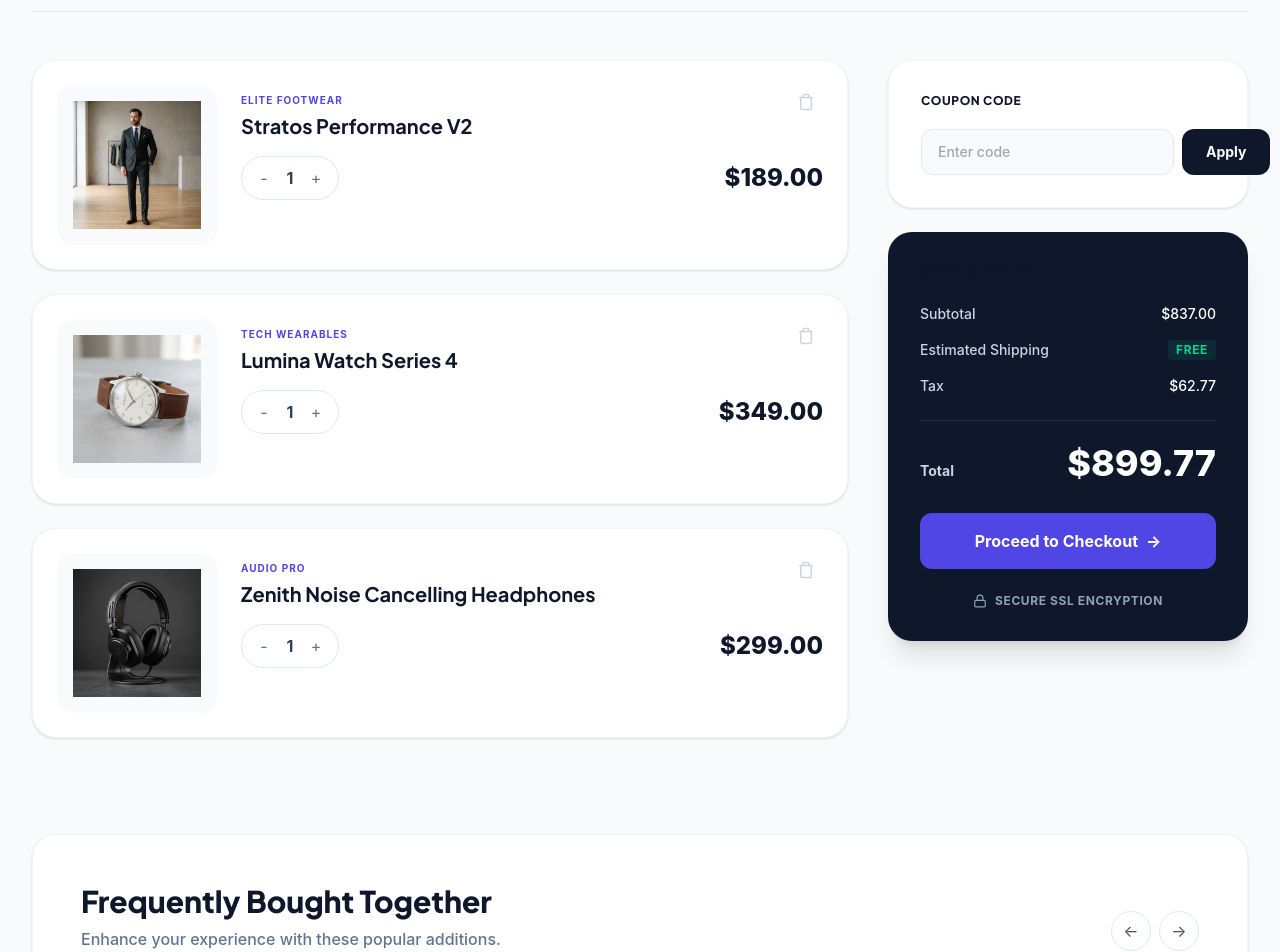
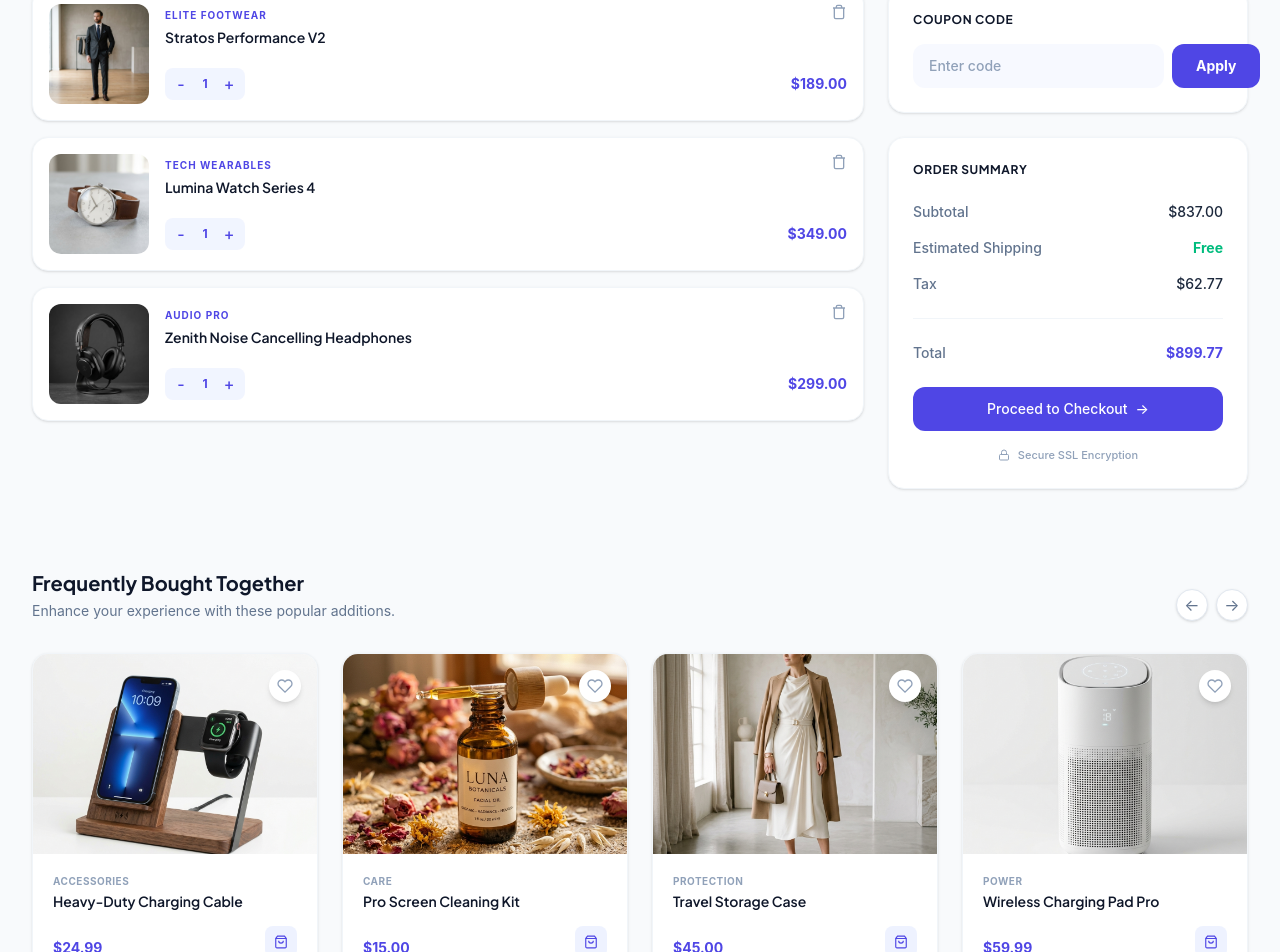
Before and after one commit to swapnilhpatil/react-ecommerce-shopping-spa-app, a Next.js app: page /cart in a window 1280 px wide. Shown: the part 257-1209 px from the top of the page. Built offline with nearby package versions, Linux system fonts and the light colour scheme.

Commit message:
ui(cart/catalog): restyle cart layout and fix image fit across all cards

```diff
--- a/src/app/cart/page.tsx
+++ b/src/app/cart/page.tsx
@@ -6,7 +6,7 @@ import React, { useState } from 'react';
 import Link from 'next/link';
 import { MOCK_CART_ITEMS, MOCK_FBT_ITEMS } from '../../constants/products';
 import { Product } from '../../types/product';
-import { TrashIcon, LockIcon, PlusIcon, CloseIcon } from '../../components/icons';
+import { TrashIcon, LockIcon, PlusIcon, CloseIcon, HeartIcon, CartIcon } from '../../components/icons';
 
 /**
  * Cart page for viewing and managing items before checkout.
@@ -36,39 +36,39 @@ export default function Cart() {
       <Header />
 
       <div className="container max-w-[1200px] py-12 md:py-20">
-        <div className="mb-12 border-b border-slate-200 pb-6">
-          <h1 className="font-heading text-4xl md:text-5xl font-extrabold text-slate-900 mb-2 tracking-tight">Your Shopping Bag</h1>
-          <p className="text-slate-500 text-lg font-medium">There are {items.length} items in your cart.</p>
+        <div className="mb-8">
+          <h1 className="text-lg font-semibold text-slate-700 mb-1">Your Shopping Bag</h1>
+          <p className="text-slate-500 text-sm">There are {items.length} items in your cart.</p>
         </div>
 
         {items.length > 0 ? (
-          <div className="grid grid-cols-1 lg:grid-cols-[1fr_360px] gap-10 items-start">
+          <div className="grid grid-cols-1 lg:grid-cols-[1fr_360px] gap-6 items-start">
             {/* Cart Items List */}
-            <div className="flex flex-col gap-6">
+            <div className="flex flex-col gap-4">
               {items.map(item => (
-                <div key={item.id} className="bg-white rounded-3xl p-4 md:p-6 flex flex-col sm:flex-row items-center sm:items-start gap-6 border border-slate-100 shadow-sm relative group transition-shadow hover:shadow-md">
-                  <div className="w-full sm:w-[160px] h-[160px] bg-slate-50 rounded-2xl flex items-center justify-center shrink-0">
-                    <img src={item.image} alt={item.name} className="max-w-[80%] max-h-[80%] object-contain" />
+                <div key={item.id} className="bg-white rounded-2xl p-4 flex gap-4 border border-slate-100 shadow-sm relative group">
+                  <div className="w-[100px] h-[100px] bg-[#0a0a0a] rounded-xl overflow-hidden shrink-0">
+                    <img src={item.image} alt={item.name} className="w-full h-full object-cover" />
                   </div>
 
-                  <div className="flex-1 flex flex-col justify-between h-full py-2 w-full text-center sm:text-left">
-                    <div>
+                  <div className="flex-1 flex flex-col justify-between py-1">
+                    <div className="pr-8">
                       <span className="text-[10px] font-bold tracking-[0.1em] text-primary uppercase block mb-1">{item.category}</span>
-                      <h3 className="font-heading text-xl font-bold text-slate-900 mb-4">{item.name}</h3>
+                      <h3 className="font-semibold text-[14px] text-slate-700 line-clamp-1">{item.name}</h3>
                     </div>
 
                     <div className="flex items-center justify-between mt-auto">
-                      <div className="flex items-center border border-slate-200 rounded-full bg-white h-11 px-1">
-                        <button onClick={() => updateQuantity(item.id, -1)} className="w-9 h-9 flex items-center justify-center text-slate-500 rounded-full hover:bg-slate-100 transition-colors">-</button>
-                        <span className="font-bold text-slate-700 w-4 text-center">{item.quantity || 1}</span>
-                        <button onClick={() => updateQuantity(item.id, 1)} className="w-9 h-9 flex items-center justify-center text-slate-500 rounded-full hover:bg-slate-100 transition-colors">+</button>
+                      <div className="flex items-center rounded-lg bg-indigo-50/80 px-1 py-1">
+                        <button onClick={() => updateQuantity(item.id, -1)} className="w-6 h-6 flex items-center justify-center text-primary font-medium hover:bg-white rounded-md transition-colors">-</button>
+                        <span className="font-bold text-primary text-xs w-6 text-center">{item.quantity || 1}</span>
+                        <button onClick={() => updateQuantity(item.id, 1)} className="w-6 h-6 flex items-center justify-center text-primary font-medium hover:bg-white rounded-md transition-colors">+</button>
                       </div>
-                      <span className="text-2xl font-extrabold text-slate-900">${item.price.toFixed(2)}</span>
+                      <span className="text-sm font-bold text-primary">${item.price.toFixed(2)}</span>
                     </div>
                   </div>
 
-                  <button onClick={() => removeItem(item.id as string)} className="absolute top-6 right-6 text-slate-300 hover:text-red-500 hover:bg-red-50 p-2 rounded-full transition-colors" aria-label="Remove item">
-                    <TrashIcon size={18} />
+                  <button onClick={() => removeItem(item.id as string)} className="absolute top-4 right-4 text-slate-400 hover:text-red-500 transition-colors" aria-label="Remove item">
+                    <TrashIcon size={16} />
                   </button>
                 </div>
               ))}
@@ -77,45 +77,45 @@ export default function Cart() {
             {/* Sidebar */}
             <aside className="flex flex-col gap-6 sticky top-28">
               {/* Coupon Code */}
-              <div className="bg-white rounded-3xl p-8 border border-slate-100 shadow-sm">
-                <h3 className="text-xs font-extrabold text-slate-900 uppercase tracking-wider mb-5">COUPON CODE</h3>
-                <div className="flex gap-2 relative">
-                  <input type="text" placeholder="Enter code" className="flex-1 bg-slate-50 border border-slate-200 rounded-xl px-4 py-3 text-sm font-medium outline-none transition-colors focus:border-primary focus:bg-white" />
-                  <button className="bg-slate-900 text-white font-bold text-sm px-6 py-3 rounded-xl transition-colors hover:bg-primary">Apply</button>
+              <div className="bg-white rounded-2xl p-6 border border-slate-100 shadow-sm">
+                <h3 className="text-xs font-bold text-slate-700 uppercase tracking-wider mb-4">COUPON CODE</h3>
+                <div className="flex gap-2">
+                  <input type="text" placeholder="Enter code" className="flex-1 bg-indigo-50/50 border-none rounded-xl px-4 py-3 text-sm font-medium outline-none text-slate-700 placeholder-slate-400 focus:ring-2 focus:ring-primary/20 transition-all" />
+                  <button className="bg-primary text-white font-bold text-sm px-6 py-3 rounded-xl transition-colors hover:bg-primary/90">Apply</button>
                 </div>
               </div>
 
               {/* Order Summary */}
-              <div className="bg-slate-900 rounded-3xl p-8 shadow-xl text-white">
-                <h3 className="text-xs font-extrabold text-white/70 uppercase tracking-wider mb-6">Order Summary</h3>
+              <div className="bg-white rounded-2xl p-6 shadow-sm border border-slate-100">
+                <h3 className="text-xs font-bold text-slate-700 uppercase tracking-wider mb-6">Order Summary</h3>
 
-                <div className="flex justify-between items-center mb-4 text-sm font-medium text-slate-300">
+                <div className="flex justify-between items-center mb-4 text-sm font-medium text-slate-500">
                   <span>Subtotal</span>
-                  <span className="text-white">${subtotal.toFixed(2)}</span>
+                  <span className="text-slate-800">${subtotal.toFixed(2)}</span>
                 </div>
-                <div className="flex justify-between items-center mb-4 text-sm font-medium text-slate-300">
+                <div className="flex justify-between items-center mb-4 text-sm font-medium text-slate-500">
                   <span>Estimated Shipping</span>
-                  <span className="text-emerald-400 font-bold bg-emerald-400/10 px-2 py-0.5 rounded text-xs uppercase tracking-wider">Free</span>
+                  <span className="text-emerald-500 font-bold">Free</span>
                 </div>
-                <div className="flex justify-between items-center mb-6 border-b border-white/10 pb-6 text-sm font-medium text-slate-300">
+                <div className="flex justify-between items-center mb-6 border-b border-slate-100 pb-6 text-sm font-medium text-slate-500">
                   <span>Tax</span>
-                  <span className="text-white">${tax.toFixed(2)}</span>
+                  <span className="text-slate-800">${tax.toFixed(2)}</span>
                 </div>
 
-                <div className="flex justify-between items-end mb-8">
-                  <span className="text-sm font-bold text-slate-300">Total</span>
-                  <span className="font-heading text-4xl font-extrabold text-white leading-none">${total.toFixed(2)}</span>
+                <div className="flex justify-between items-end mb-6">
+                  <span className="text-sm font-medium text-slate-500">Total</span>
+                  <span className="text-sm font-bold text-primary">${total.toFixed(2)}</span>
                 </div>
 
                 <Link href="/checkout" className="block w-full">
-                  <button className="w-full bg-primary text-white font-bold text-base py-4 rounded-xl flex items-center justify-center gap-2 transition-transform hover:-translate-y-1 hover:shadow-lg hover:shadow-primary/30">
+                  <button className="w-full bg-primary text-white font-medium text-sm py-3 rounded-xl flex items-center justify-center gap-2 transition-transform hover:-translate-y-1 hover:shadow-md">
                     Proceed to Checkout <span>&rarr;</span>
                   </button>
                 </Link>
 
-                <div className="flex justify-center items-center gap-2 mt-6 text-xs font-bold text-slate-400 tracking-wider">
-                  <LockIcon size={14} />
-                  SECURE SSL ENCRYPTION
+                <div className="flex justify-center items-center gap-2 mt-4 text-[11px] font-medium text-slate-400">
+                  <LockIcon size={12} />
+                  Secure SSL Encryption
                 </div>
               </div>
             </aside>
@@ -132,17 +132,17 @@ export default function Cart() {
         )}
 
         {/* Frequently Bought Together */}
-        <div className="mt-24 bg-white rounded-3xl p-8 md:p-12 border border-slate-100 shadow-sm">
-          <div className="flex flex-col md:flex-row justify-between items-start md:items-end gap-6 mb-10 border-b border-slate-100 pb-6">
+        <div className="mt-20">
+          <div className="flex flex-col md:flex-row justify-between items-start md:items-end gap-6 mb-8">
             <div>
-              <h2 className="font-heading text-2xl md:text-3xl font-extrabold text-slate-900 mb-2">Frequently Bought Together</h2>
-              <p className="text-slate-500 font-medium">Enhance your experience with these popular additions.</p>
+              <h2 className="text-xl font-bold text-slate-700 mb-1">Frequently Bought Together</h2>
+              <p className="text-slate-500 text-sm">Enhance your experience with these popular additions.</p>
             </div>
             <div className="flex gap-2">
-              <button className="w-10 h-10 rounded-full border border-slate-200 flex items-center justify-center text-slate-600 transition-colors hover:border-primary hover:text-primary hover:bg-slate-50" aria-label="Previous">
+              <button className="w-8 h-8 rounded-full border border-slate-200 flex items-center justify-center text-slate-500 transition-colors hover:border-primary hover:text-primary bg-white shadow-sm" aria-label="Previous">
                 &larr;
               </button>
-              <button className="w-10 h-10 rounded-full border border-slate-200 flex items-center justify-center text-slate-600 transition-colors hover:border-primary hover:text-primary hover:bg-slate-50" aria-label="Next">
+              <button className="w-8 h-8 rounded-full border border-slate-200 flex items-center justify-center text-slate-500 transition-colors hover:border-primary hover:text-primary bg-white shadow-sm" aria-label="Next">
                 &rarr;
               </button>
             </div>
@@ -150,20 +150,20 @@ export default function Cart() {
 
           <div className="grid grid-cols-1 sm:grid-cols-2 lg:grid-cols-4 gap-6">
             {fbtItems.map(item => (
-              <div key={item.id} className="bg-slate-50 rounded-2xl p-4 flex flex-col border border-slate-100 transition-transform hover:-translate-y-1 hover:shadow-md group">
-                <div className="relative h-[160px] bg-white rounded-xl mb-4 flex items-center justify-center">
-                  <img src={item.image} alt={item.name} className="max-w-[70%] max-h-[70%] object-contain" />
-                  <button className="absolute top-3 right-3 text-slate-300 hover:text-red-500 transition-colors bg-slate-50/50 backdrop-blur w-8 h-8 rounded-full flex items-center justify-center">
-                    <CloseIcon size={16} />
+              <div key={item.id} className="bg-white rounded-2xl overflow-hidden flex flex-col border border-slate-100 shadow-sm transition-transform hover:-translate-y-1 hover:shadow-md group">
+                <div className="relative h-[200px] bg-[#0a0a0a] flex items-center justify-center overflow-hidden">
+                  <img src={item.image} alt={item.name} className="w-full h-full object-cover transition-transform duration-500 group-hover:scale-105" />
+                  <button className="absolute top-4 right-4 text-slate-400 hover:text-red-500 transition-colors bg-white shadow-md w-8 h-8 rounded-full flex items-center justify-center z-20">
+                    <HeartIcon size={16} />
                   </button>
                 </div>
-                <div className="flex flex-col flex-1">
+                <div className="p-5 flex flex-col flex-1 bg-white">
                   <div className="text-[10px] font-bold tracking-wider text-slate-400 uppercase mb-1">{item.category}</div>
-                  <h4 className="font-bold text-sm text-slate-900 leading-tight mb-4">{item.name}</h4>
-                  <div className="flex justify-between items-center mt-auto pt-4 border-t border-slate-200">
-                    <span className="font-extrabold text-primary">${item.price.toFixed(2)}</span>
-                    <button className="w-8 h-8 bg-slate-900 text-white rounded-full flex items-center justify-center transition-transform hover:scale-110">
-                      <PlusIcon size={14} />
+                  <h4 className="font-semibold text-[14px] text-slate-700 leading-tight mb-4 line-clamp-1">{item.name}</h4>
+                  <div className="flex justify-between items-end mt-auto">
+                    <span className="font-bold text-sm text-primary">${item.price.toFixed(2)}</span>
+                    <button className="w-8 h-8 bg-indigo-50 text-primary rounded-lg flex items-center justify-center transition-colors hover:bg-primary hover:text-white">
+                      <CartIcon size={14} />
                     </button>
                   </div>
                 </div>
--- a/src/app/catalog/page.tsx
+++ b/src/app/catalog/page.tsx
@@ -111,8 +111,8 @@ export default function Catalog() {
                     <button className="absolute top-4 right-4 bg-white/80 backdrop-blur w-9 h-9 rounded-full flex items-center justify-center text-slate-400 transition-colors hover:text-red-500 hover:bg-white z-20">
                       <svg width="18" height="18" fill="none" stroke="currentColor" strokeWidth="2" viewBox="0 0 24 24"><path d="M20.84 4.61a5.5 5.5 0 0 0-7.78 0L12 5.67l-1.06-1.06a5.5 5.5 0 0 0-7.78 7.78l1.06 1.06L12 21.23l7.78-7.78 1.06-1.06a5.5 5.5 0 0 0 0-7.78z" /></svg>
                     </button>
-                    <div className="relative h-[240px] bg-slate-50 flex items-center justify-center p-4">
-                      <img src={p.image} alt={p.name as string} className="w-full h-full object-contain relative z-10" />
+                    <div className="relative h-[240px] bg-slate-50 flex items-center justify-center overflow-hidden">
+                      <img src={p.image} alt={p.name as string} className="w-full h-full object-cover relative z-10 transition-transform duration-500 group-hover:scale-105" />
                       <Link href={`/product/${p.id}`} className="absolute inset-0 z-10" />
                     </div>
                     <div className="p-6 flex flex-col flex-1 gap-2">
--- a/src/components/ProductCard.tsx
+++ b/src/components/ProductCard.tsx
@@ -15,7 +15,7 @@ const ProductCard: React.FC<ProductCardProps> = ({ id, name, price, image, categ
         {category === 'IN STOCK' && (
           <span className="absolute top-4 left-4 bg-emerald-500 text-white text-[10px] font-bold px-3 py-1 rounded-full tracking-wider z-20">IN STOCK</span>
         )}
-        <img src={image} alt={name} className="absolute inset-0 w-full h-full object-contain p-4 transition-transform duration-500 group-hover:scale-105" />
+        <img src={image} alt={name} className="absolute inset-0 w-full h-full object-cover transition-transform duration-500 group-hover:scale-105" />
         <Link href={`/product/${id}`} className="absolute inset-0 z-10" />
       </div>
       <div className="flex flex-col p-5">
```
